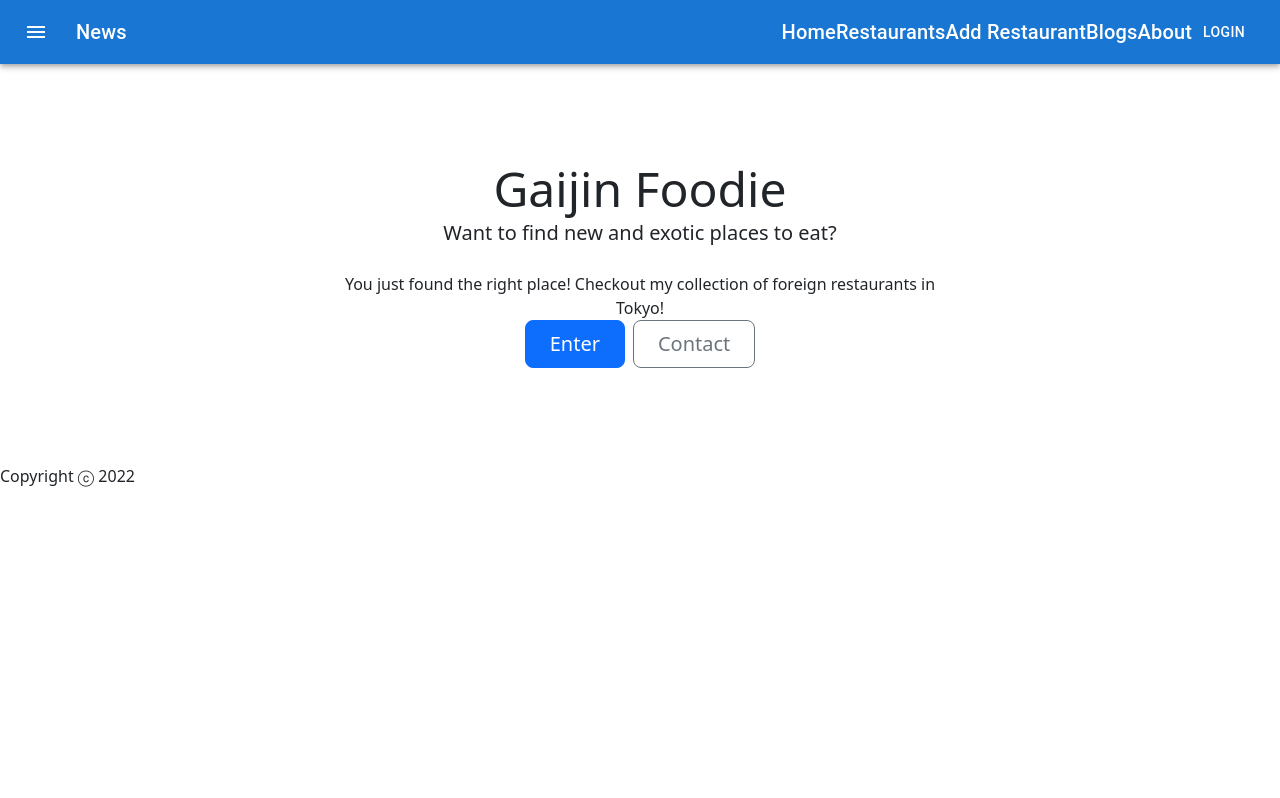
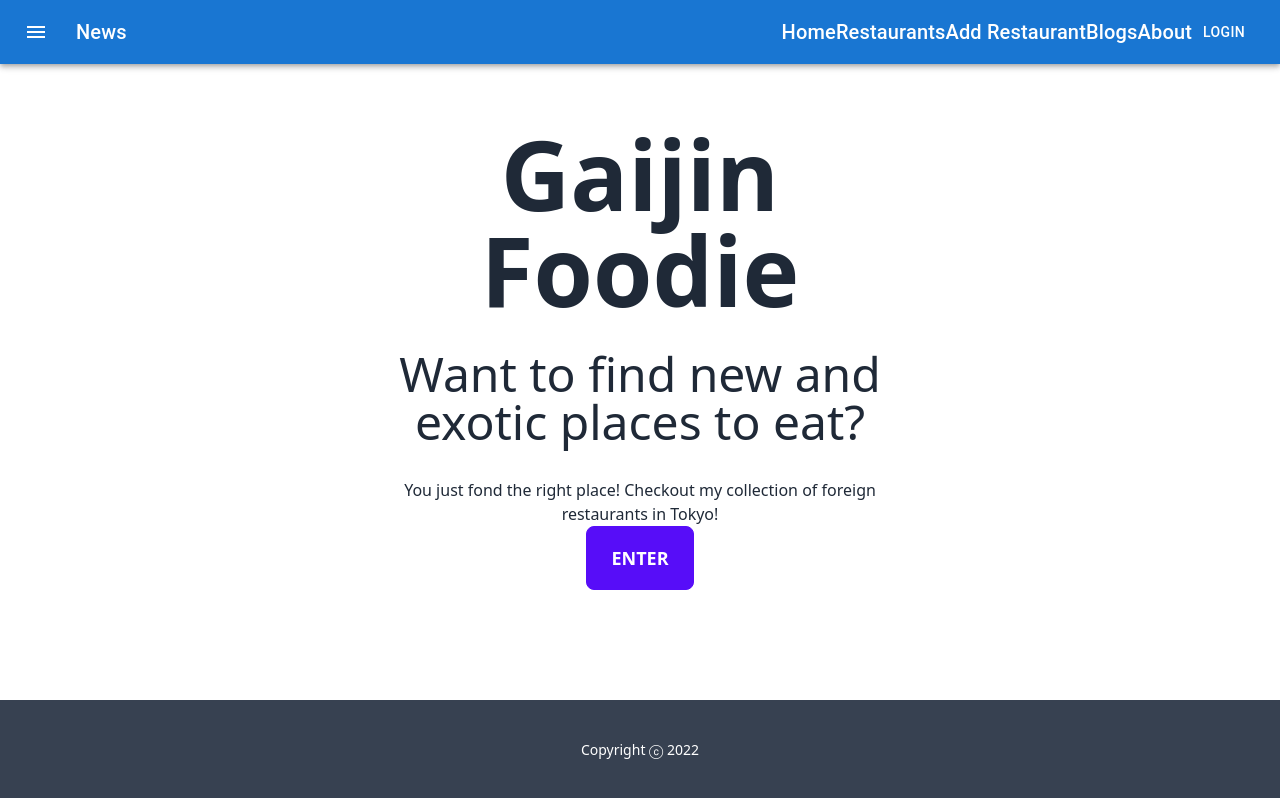
Before and after one commit to AllanSechrist/foreign_foods, a React (Create React App) app in the folder frontend/: page / in a window 1280 px wide. Built offline with nearby package versions, Linux system fonts and the light colour scheme.

Commit message:
Delete HomeHero, start styling

```diff
--- a/frontend/package.json
+++ b/frontend/package.json
@@ -17,6 +17,7 @@
     "react": "^18.1.0",
     "react-dom": "^18.1.0",
     "react-final-form": "^6.5.9",
+    "react-icons": "^4.4.0",
     "react-router-dom": "^6.3.0",
     "react-scripts": "^5.0.1",
     "styled-components": "^5.3.5",
@@ -47,6 +48,8 @@
     ]
   },
   "devDependencies": {
+    "autoprefixer": "^10.4.7",
+    "postcss": "^8.4.14",
     "tailwindcss": "^3.1.5"
   }
 }
--- /dev/null
+++ b/frontend/postcss.config.js
@@ -0,0 +1,6 @@
+module.exports = {
+  plugins: {
+    tailwindcss: {},
+    autoprefixer: {},
+  },
+}
--- a/frontend/public/index.html
+++ b/frontend/public/index.html
@@ -12,7 +12,7 @@
     <link rel="apple-touch-icon" href="%PUBLIC_URL%/logo192.png" />
     <link rel="stylesheet" href="%PUBLIC_URL%/styles.css" />
     <!-- CSS only -->
-    <link href="https://cdn.jsdelivr.net/npm/bootstrap@5.2.0-beta1/dist/css/bootstrap.min.css" rel="stylesheet" integrity="sha384-0evHe/X+R7YkIZDRvuzKMRqM+OrBnVFBL6DOitfPri4tjfHxaWutUpFmBp4vmVor" crossorigin="anonymous">
+    <!-- <link href="https://cdn.jsdelivr.net/npm/bootstrap@5.2.0-beta1/dist/css/bootstrap.min.css" rel="stylesheet" integrity="sha384-0evHe/X+R7YkIZDRvuzKMRqM+OrBnVFBL6DOitfPri4tjfHxaWutUpFmBp4vmVor" crossorigin="anonymous"> -->
     <!--
       manifest.json provides metadata used when your web app is installed on a
       user's mobile device or desktop. See https://developers.google.com/web/fundamentals/web-app-manifest/
--- a/frontend/src/components/Footer.jsx
+++ b/frontend/src/components/Footer.jsx
@@ -3,7 +3,7 @@ import React from "react";
 function Footer() {
   const year = new Date().getFullYear();
   return (
-    <footer>
+    <footer className="footer p-10 bg-gray-700 text-primary-content footer-center">
       <p>Copyright ⓒ {year}</p>
     </footer>
   );
--- a/frontend/src/components/HomeHero.jsx
+++ /dev/null
@@ -1,29 +0,0 @@
-import React from "react";
-
-function HomeHero() {
-  return (
-    <div className="px-4 py-5 my-5 text-center">
-      <h1 className="display-5 fw bold">Gaijin Foodie</h1>
-      <div className="col-lg-6 mx-auto">
-        <p className="lead mb-4">Want to find new and exotic places to eat?</p>
-        <p>
-          You just found the right place! Checkout my collection of foreign
-          restaurants in Tokyo!
-        </p>
-        <div className="d-grid gap-2 d-sm-flex justify-content-sm-center">
-          <button type="button" className="btn btn-primary btn-lg px-4 gap-3">
-            Enter
-          </button>
-          <button
-            type="button"
-            className="btn btn-outline-secondary btn-lg px-4"
-          >
-            Contact
-          </button>
-        </div>
-      </div>
-    </div>
-  );
-}
-
-export default HomeHero;
--- a/frontend/src/components/NewRestaurantForm.jsx
+++ b/frontend/src/components/NewRestaurantForm.jsx
@@ -43,7 +43,7 @@ function NewRestaurantForm() {
   };
   return (
     <div>
-      <h1>Add new restaurant</h1>
+      <h1 className="text-center text-6xl mb-10">Add New Restaurant</h1>
       <Form
         onSubmit={onSubmit}
         validate={(values) => {
--- a/frontend/src/components/PageRouter.jsx
+++ b/frontend/src/components/PageRouter.jsx
@@ -18,6 +18,7 @@ function PageRouter() {
   const { store, actions } = useContext(Context);
   return (
     <Router>
+      <div className="flex flex-col justify-between h-screen">
         <nav>
           <NavigationBar />
           {/* <Link to="/">Home</Link>
@@ -35,6 +36,7 @@ function PageRouter() {
 
           {/* <Header /> */}
         </nav>
+        <main className="container mx-auto px-3 pb-12">
           <Routes>
             <Route path="/" element={<Home />} />
             <Route path="/restaurants" element={<Restaurants />} />
@@ -45,7 +47,9 @@ function PageRouter() {
             <Route path="/about" element={<About />} />
             <Route path="/login" element={<Login />} />
           </Routes>
+        </main>
         <Footer />
+      </div>
     </Router>
   );
 }
--- a/frontend/src/components/pages/Blog.jsx
+++ b/frontend/src/components/pages/Blog.jsx
@@ -21,7 +21,10 @@ function Blog() {
   }, [])
   if (blogToShow.length < 1) {
     return (
-      <h1>Blog Coming Soon!</h1>
+      <div className="text-center m-10">
+        <h1 className="text-8xl font-bold">Blog Coming Soon!</h1>
+      </div>
+
     )
   }
 
--- a/frontend/src/components/pages/Home.jsx
+++ b/frontend/src/components/pages/Home.jsx
@@ -1,12 +1,26 @@
-import React from 'react'
-import HomeHero from '../HomeHero'
+import React from "react";
+import {Link} from 'react-router-dom'
 
 function Home() {
-    return (
-        <div>
-            <HomeHero />
+  return (
+    <div className="hero">
+      <div className="text-center hero-content">
+        <div className="max-w-lg">
+          <h1 className="text-8xl font-bold mb-8">Gaijin Foodie</h1>
+          <p className="text-5xl mb-8">
+            Want to find new and exotic places to eat?
+          </p>
+          <p>
+            You just fond the right place! Checkout my collection of foreign
+            restaurants in Tokyo!
+          </p>
+					<Link to='/restaurants' className='btn btn-primary btn-lg'>
+						Enter
+					</Link>
         </div>
-    )
+      </div>
+    </div>
+  );
 }
 
-export default Home
+export default Home;
--- a/frontend/src/components/pages/Login.jsx
+++ b/frontend/src/components/pages/Login.jsx
@@ -1,49 +1,48 @@
-import React, { useContext} from 'react'
-import { Context } from '../helpers/Context'
-import { useNavigate } from 'react-router-dom'
-import { Form, Field } from 'react-final-form'
+import React, { useContext } from "react";
+import { Context } from "../helpers/Context";
+import { useNavigate } from "react-router-dom";
+import { Form, Field } from "react-final-form";
 // import { FORM_ERROR } from 'final-form'
-
-
-
-
 
 function Login() {
   const { store, actions } = useContext(Context);
-    const navigate = useNavigate()
+  const navigate = useNavigate();
   const onSubmit = (values) => {
-        actions.login(values.username, values.password)
-    }
+    actions.login(values.username, values.password);
+  };
 
-    if(store.token && store.token !== "" && store.token !== undefined) navigate("/")
+  if (store.token && store.token !== "" && store.token !== undefined)
+    navigate("/");
 
   return (
     <div>
-            <h1>LOGIN</h1>
-            <h2>Welcome Back!</h2>
-            {(store.token && store.token !=="" && store.token!==undefined) ? "You are logged in with this token " + store.token :
+      <h1 className="text-center text-6xl mb-10">LOGIN</h1>
+      <h2 className="text-center text-3xl">Welcome Back!</h2>
+      {store.token && store.token !== "" && store.token !== undefined ? (
+        "You are logged in with this token " + store.token
+      ) : (
         <Form
           onSubmit={onSubmit}
-                    validate={values => {
-                        const errors = {}
+          validate={(values) => {
+            const errors = {};
             if (!values.username) {
-                            errors.username = 'Required'
+              errors.username = "Required";
             }
             if (!values.password) {
-                            errors.password = 'Required'
+              errors.password = "Required";
             }
-                        return errors
+            return errors;
           }}
-                     render ={({
+          render={({
             submitError,
             handleSubmit,
             form,
             submitting,
             pristine,
-                         values
+            values,
           }) => (
             <form onSubmit={handleSubmit}>
-                             <Field name='username'>
+              <Field name="username">
                 {({ input, meta }) => (
                   <div>
                     <label>Username</label>
@@ -55,7 +54,7 @@ function Login() {
                 )}
               </Field>
               <Field name="password">
-                                 {({ input, meta }) =>(
+                {({ input, meta }) => (
                   <div>
                     <label>Password</label>
                     <input {...input} type="password" placeholder="Password" />
@@ -64,7 +63,7 @@ function Login() {
                 )}
               </Field>
               {submitError && <div className="error">{submitError}</div>}
-                             <div className='buttons'>
+              <div className="buttons">
                 <button type="submit" disabled={submitting}>
                   Log In
                 </button>
@@ -78,12 +77,11 @@ function Login() {
               </div>
               <pre>{JSON.stringify(values, 0, 2)}</pre>
             </form>
-                     )}>
-
-                </Form>
-            }
+          )}
+        ></Form>
+      )}
     </div>
-    )
+  );
 }
 
-export default Login
+export default Login;
--- a/frontend/src/components/pages/Restaurants.jsx
+++ b/frontend/src/components/pages/Restaurants.jsx
@@ -7,13 +7,13 @@ import Box from "@mui/material/Box";
 import Paper from "@mui/material/Paper";
 import Grid from "@mui/material/Grid";
 
-const Item = styled(Paper)(({ theme }) => ({
-  backgroundColor: theme.palette.mode === "dark" ? "#1A2027" : "#fff",
-  ...theme.typography.body2,
-  padding: theme.spacing(1),
-  textAlign: "center",
-  color: theme.palette.text.secondary,
-}));
+// const Item = styled(Paper)(({ theme }) => ({
+//   backgroundColor: theme.palette.mode === "dark" ? "#1A2027" : "#fff",
+//   ...theme.typography.body2,
+//   padding: theme.spacing(1),
+//   textAlign: "center",
+//   color: theme.palette.text.secondary,
+// }));
 
 // function RestaurantGrid() {
 //   return (
@@ -48,7 +48,7 @@ function Restaurants() {
           {restaurantList.map((restaurant) => {
             return (
               <Grid item xs={3}>
-                <Item>
+                <div>
                   <ActionAreaCard
                     key={restaurant.id}
                     id={restaurant.id}
@@ -58,7 +58,7 @@ function Restaurants() {
                     price={restaurant.price_rating}
                     service={restaurant.service_rating}
                   />
-                </Item>
+                </div>
               </Grid>
             );
           })}
--- a/frontend/tailwind.config.js
+++ b/frontend/tailwind.config.js
@@ -1,6 +1,6 @@
 /** @type {import('tailwindcss').Config} */
 module.exports = {
-  content: ["./src/**/*.{html,js}"],
+  content: ['./src/**/*.{js,jsx,ts,tsx}'],
   theme: {
     extend: {},
   },
```
Also changed, not shown: 1 other file (tests, documents, lock files or other folders). Lines whose indentation alone changed are shown as unchanged.
